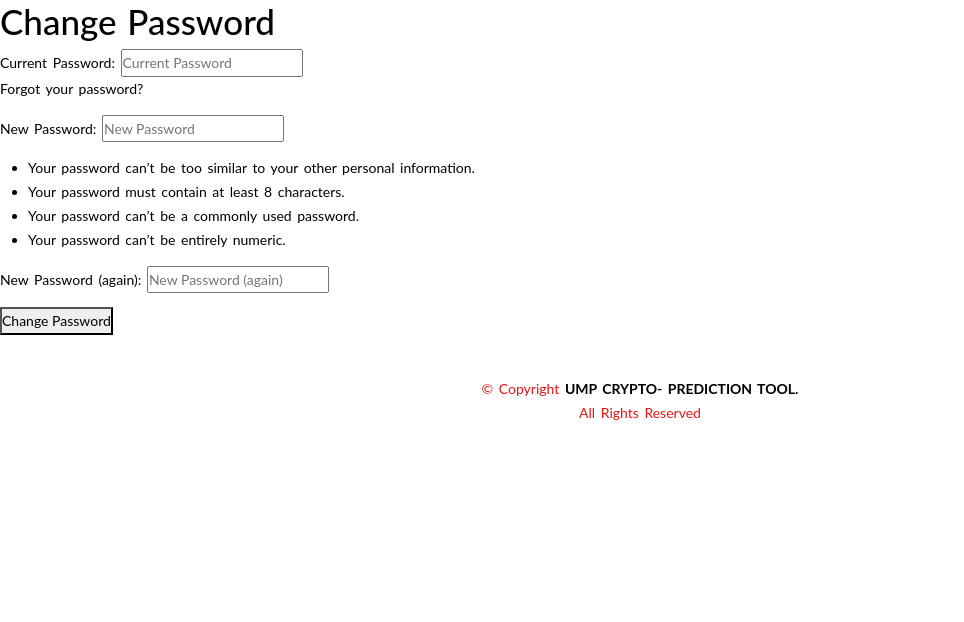
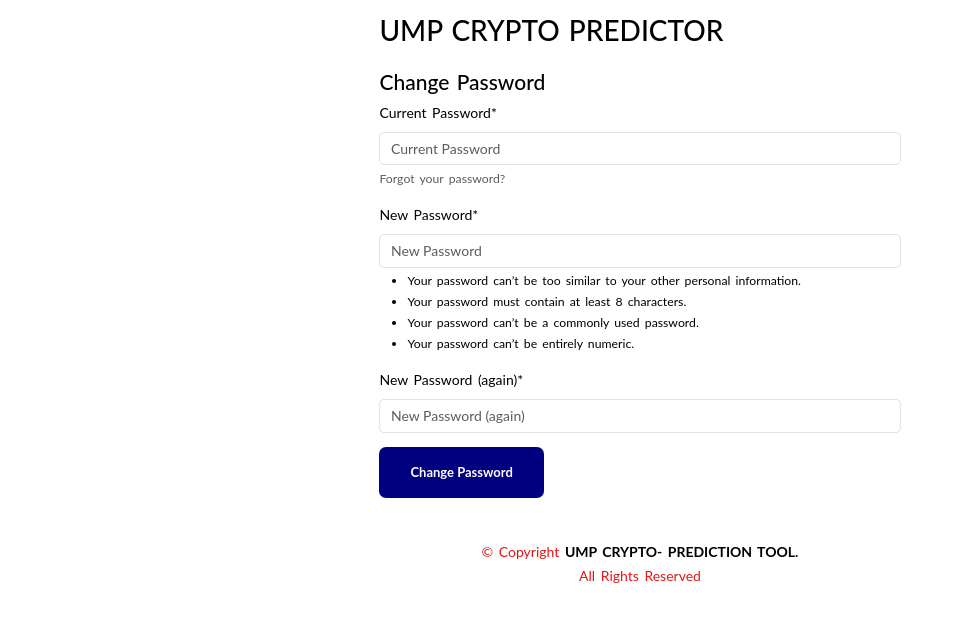
Before and after one commit to ndmichael/ump-crypto-predictor, a Django app: page /accounts/password/change/ in a window 1280 px wide. Shown: the top 622 px of the page, without its empty margins (0-964 px from the left). Run offline with Django 5.2, Linux system fonts and the light colour scheme; the visitor is signed in with stand-in values (Sample User, id 1); some libraries are stand-ins or nearby versions.

Commit message:
CSS to change field

```diff
--- a/users/templates/account/password_change.html
+++ b/users/templates/account/password_change.html
@@ -1,15 +1,34 @@
 {% extends "account/base.html" %}
 
 {% load i18n %}
+{% load crispy_forms_tags %}
 
 {% block head_title %}{% trans "Change Password" %}{% endblock %}
 
 {% block content %}
-    <h1>{% trans "Change Password" %}</h1>
+<section>
+    <div class="row">
+        <article class="col-lg-5 mx-auto">
+            <a href="{% url 'user_dashboard' %}">
+                <h1 class="h2 py-3">{% trans "UMP CRYPTO PREDICTOR" %}</h1>
+            </a>
 
-    <form method="POST" action="{% url 'account_change_password' %}" class="password_change">
-        {% csrf_token %}
-        {{ form.as_p }}
-        <button type="submit" name="action">{% trans "Change Password" %}</button>
-    </form>
+            <h4>{% trans "Change Password" %}</h4>
+
+            <form method="POST" action="{% url 'account_change_password' %}" class="password_change">
+                {% csrf_token %}
+                {{ form|crispy }}
+                <button
+                    type="submit"
+                    name="action"
+                    class="btn btn-custom btn-lg"
+                >
+                    {% trans "Change Password" %}
+                </button>
+            </form>
+        </article>
+    </div>
+
+</section>
+
 {% endblock %}
```
